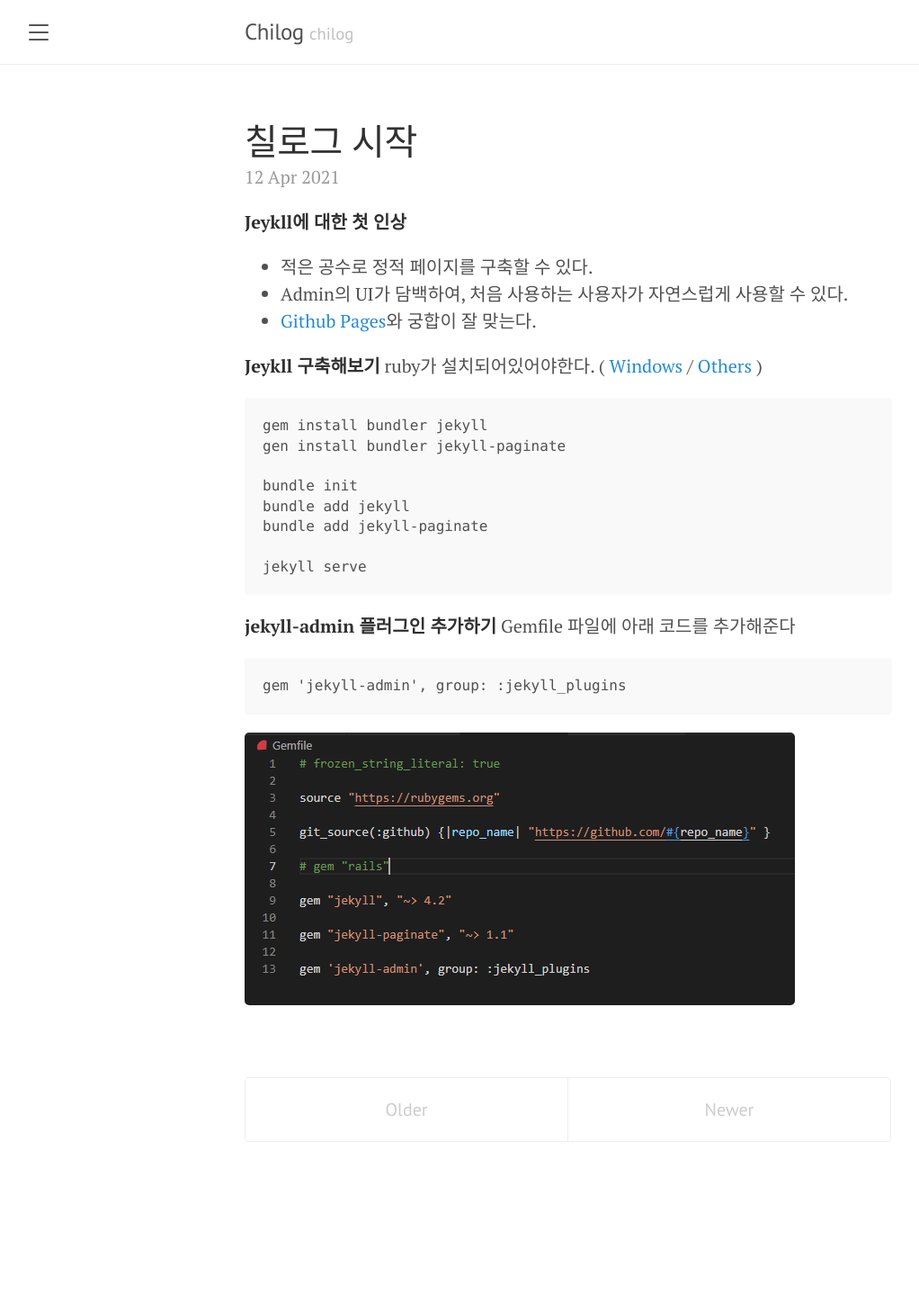
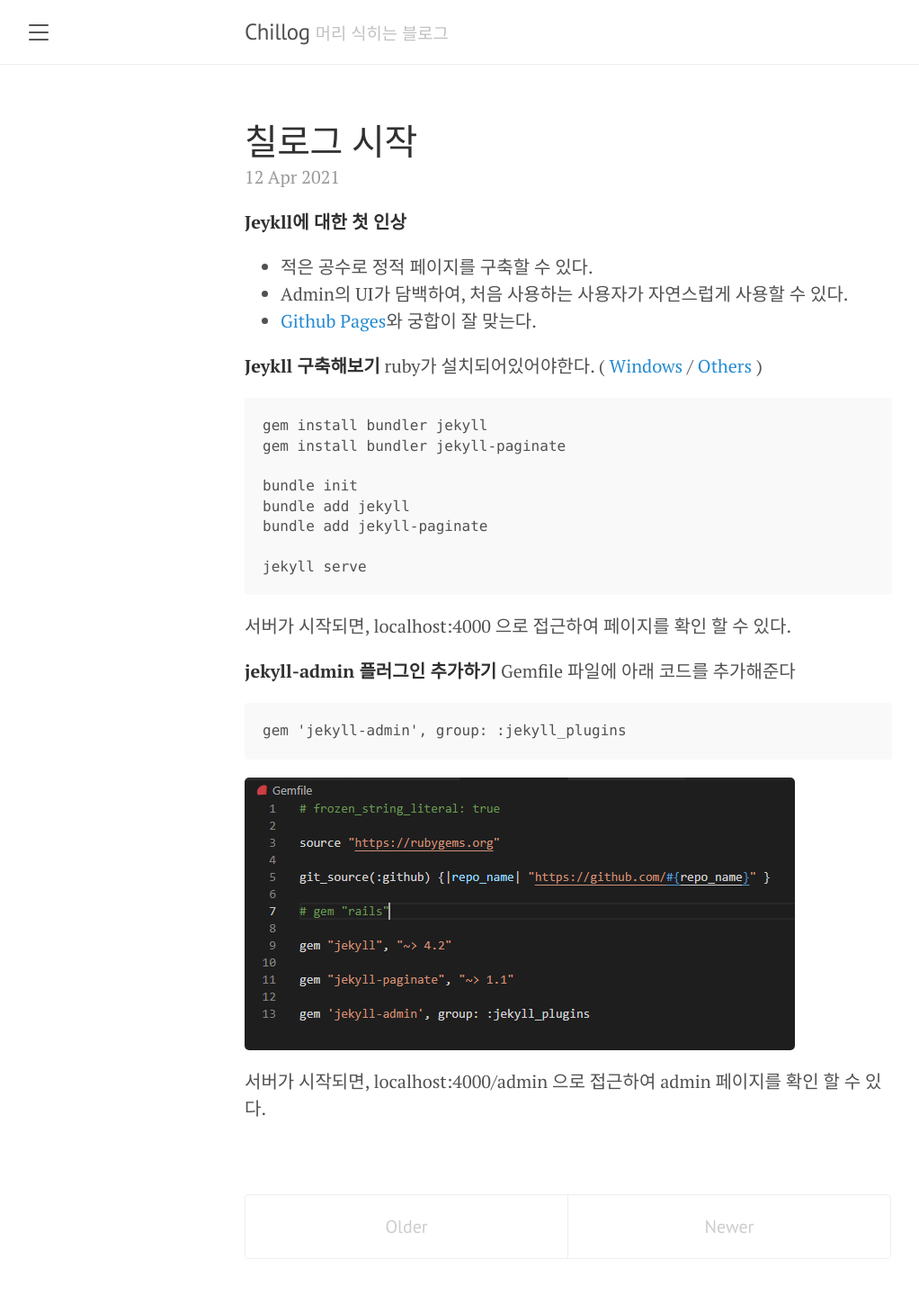
Before and after one commit to chillyMind/chillyMind.github.io, a Jekyll site: the page built from index.html, in a window 1280 px wide. Shown: the whole page at 90% size, without its empty margins (8-1030 px from the left). Built offline with Jekyll 4.4.1, drawn with Linux system fonts in a browser that asks for light colours; the list of posts is cut into pages by our own code; before the commit the page ends 1329 px from its top, so only the background shows below that.

Commit message:
마이너한 수정

````diff
--- a/_config.yml
+++ b/_config.yml
@@ -1,7 +1,7 @@
 # Setup
-title:               Chilog
-tagline:             'chilog'
-description:         'chilog ~'
+title:               Chillog
+tagline:             '머리 식히는 블로그'
+description:         'chillog ~'
 url:                 https://chillyMind.github.io
 baseurl:             ''
 paginate:            5
--- a/_posts/2021-04-12-starting-chilog.md
+++ b/_posts/2021-04-12-starting-chilog.md
@@ -12,7 +12,7 @@ ruby가 설치되어있어야한다. ( [Windows](https://rubyinstaller.org/downl
 
 ```
 gem install bundler jekyll
-gen install bundler jekyll-paginate
+gem install bundler jekyll-paginate
 
 bundle init
 bundle add jekyll
@@ -20,6 +20,8 @@ bundle add jekyll-paginate
 
 jekyll serve
 ```
+서버가 시작되면, localhost:4000 으로 접근하여 페이지를 확인 할 수 있다.
+
 **jekyll-admin 플러그인 추가하기**
 Gemfile 파일에 아래 코드를 추가해준다
 
@@ -28,3 +30,5 @@ gem 'jekyll-admin', group: :jekyll_plugins
 ```
 
 ![](/public/img/2021_04_12_00.PNG)
+
+서버가 시작되면, localhost:4000/admin 으로 접근하여 admin 페이지를 확인 할 수 있다.
````
Also changed, not shown: Gemfile.lock.
